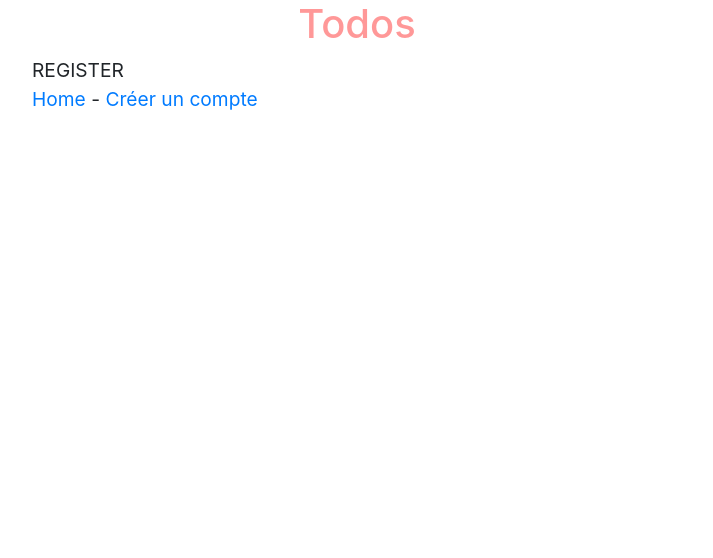
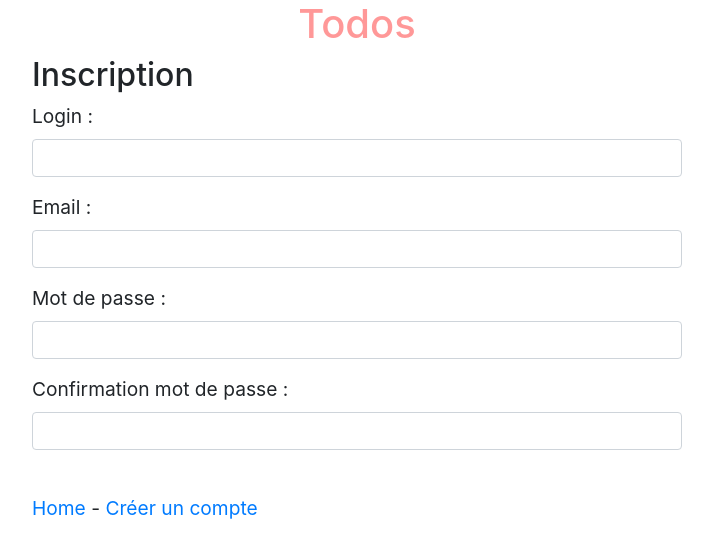
Before and after one commit to Remify/formation-angular, an Angular app in the folder todo-app/: page /register in a window 1280 px wide. Shown: the top 558 px of the page, without its empty margins (283-996 px from the left). Built offline with nearby package versions, Linux system fonts and the light colour scheme; no server answers.

Commit message:
[do] 3.5

```diff
--- a/todo-app/src/app/components/register/register.component.html
+++ b/todo-app/src/app/components/register/register.component.html
@@ -1 +1,19 @@
-REGISTER
+<form novalidate>
+    <h2>Inscription</h2>
+    <div class="form-group">
+        <label for="login">Login :</label>
+        <input class="form-control" type="text" name="login" id="login">
+    </div>
+    <div class="form-group">
+        <label for="email">Email :</label>
+        <input class="form-control" type="email" name="email" id="email">
+    </div>
+    <div class="form-group">
+        <label for="password1">Mot de passe :</label>
+        <input class="form-control" type="password" name="password1" id="password1">
+    </div>
+    <div class="form-group">
+        <label for="password2">Confirmation mot de passe :</label>
+        <input class="form-control" type="password" name="password2" id="password2">
+    </div>
+</form>
```
